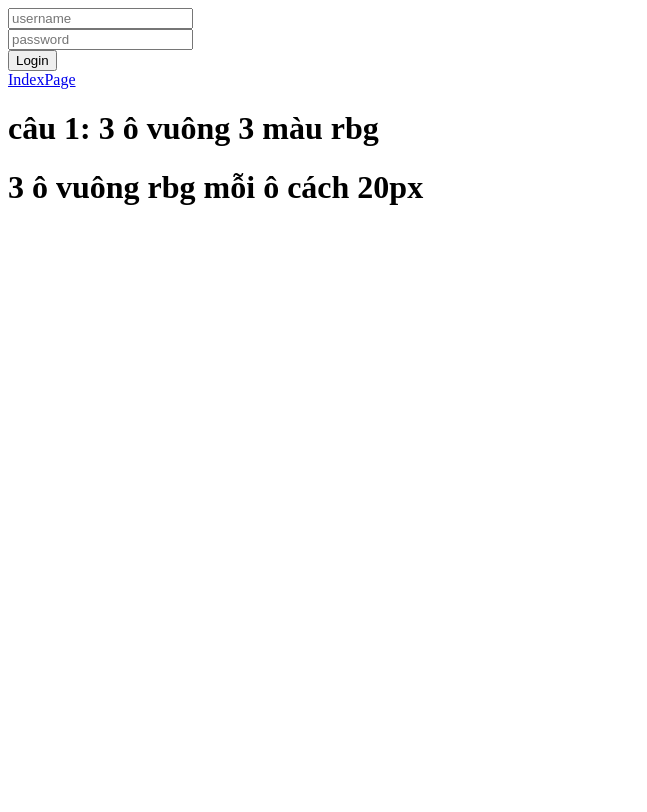
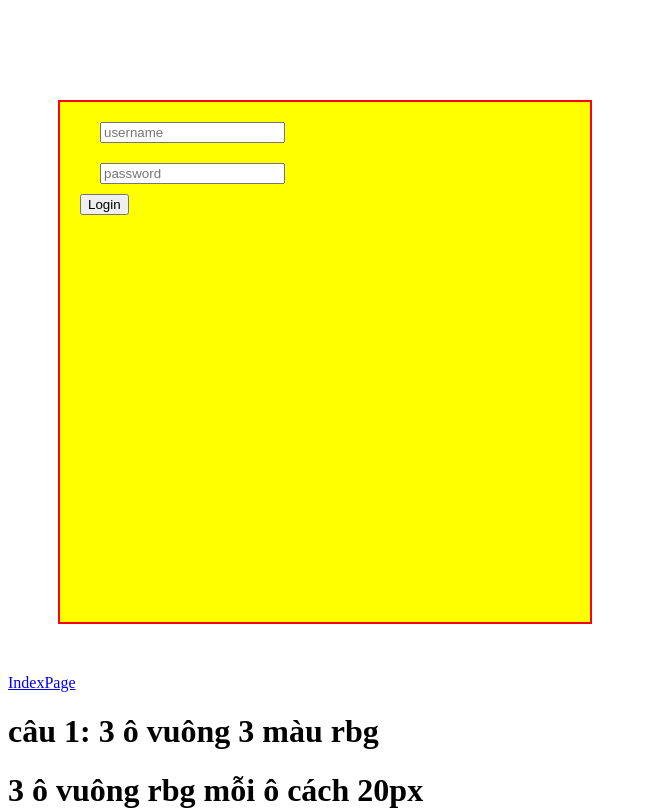
Before and after one commit to Ngocchim-12345/fullstack, a plain HTML site: page loginday3.html in a window 1280 px wide. Shown: the top 812 px of the page, without its empty margins (0-647 px from the left). Drawn offline with Linux system fonts and the light colour scheme.

Commit message:
Update loginday3.html

```diff
--- a/loginday3.html
+++ b/loginday3.html
@@ -2,7 +2,7 @@
 <html lang="en">
 <head>
     <meta charset="UTF-8">
-    <link rel="stylesheet" href="hehe.css">
+    <link rel="stylesheet" href="loginday3.css">
     <meta http-equiv="X-UA-Compatible" content="IE=edge">
     <meta name="viewport" content="width=device-width, initial-scale=1.0">
     <title>Login</title>
```
